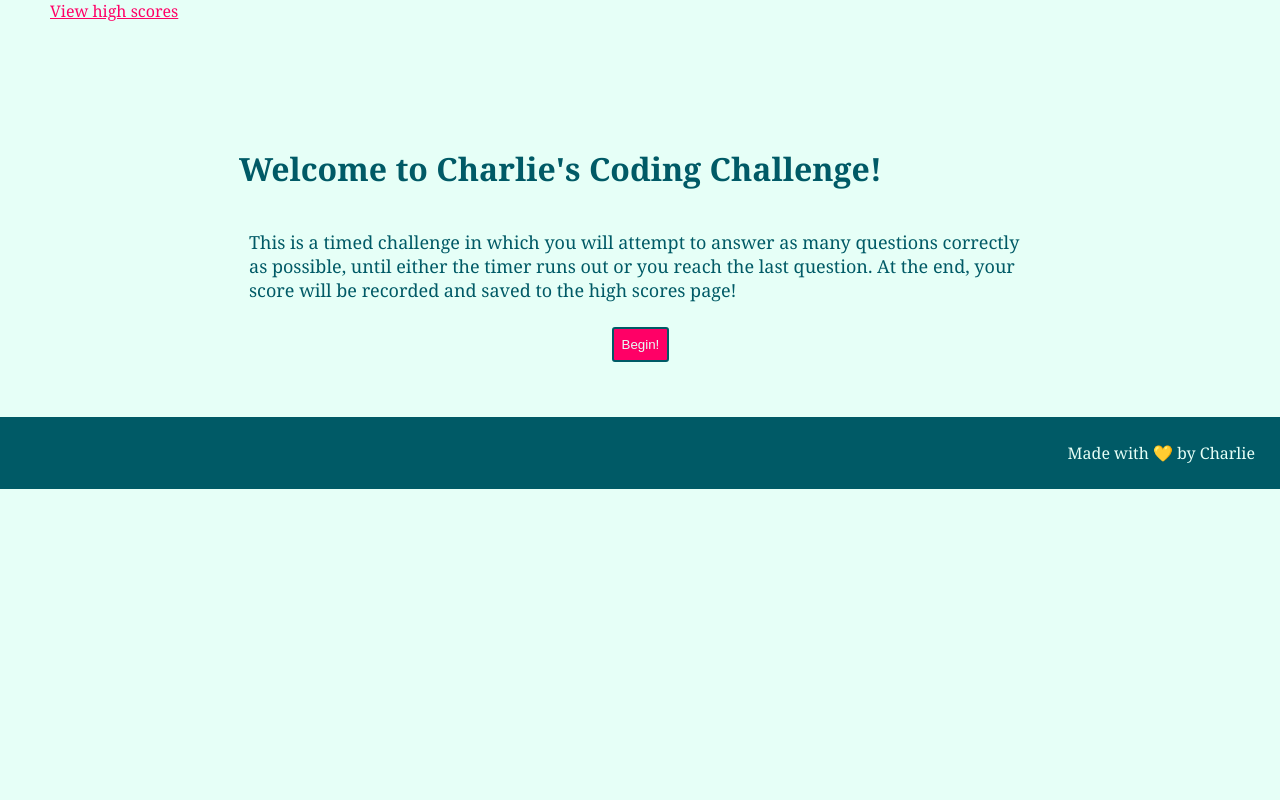
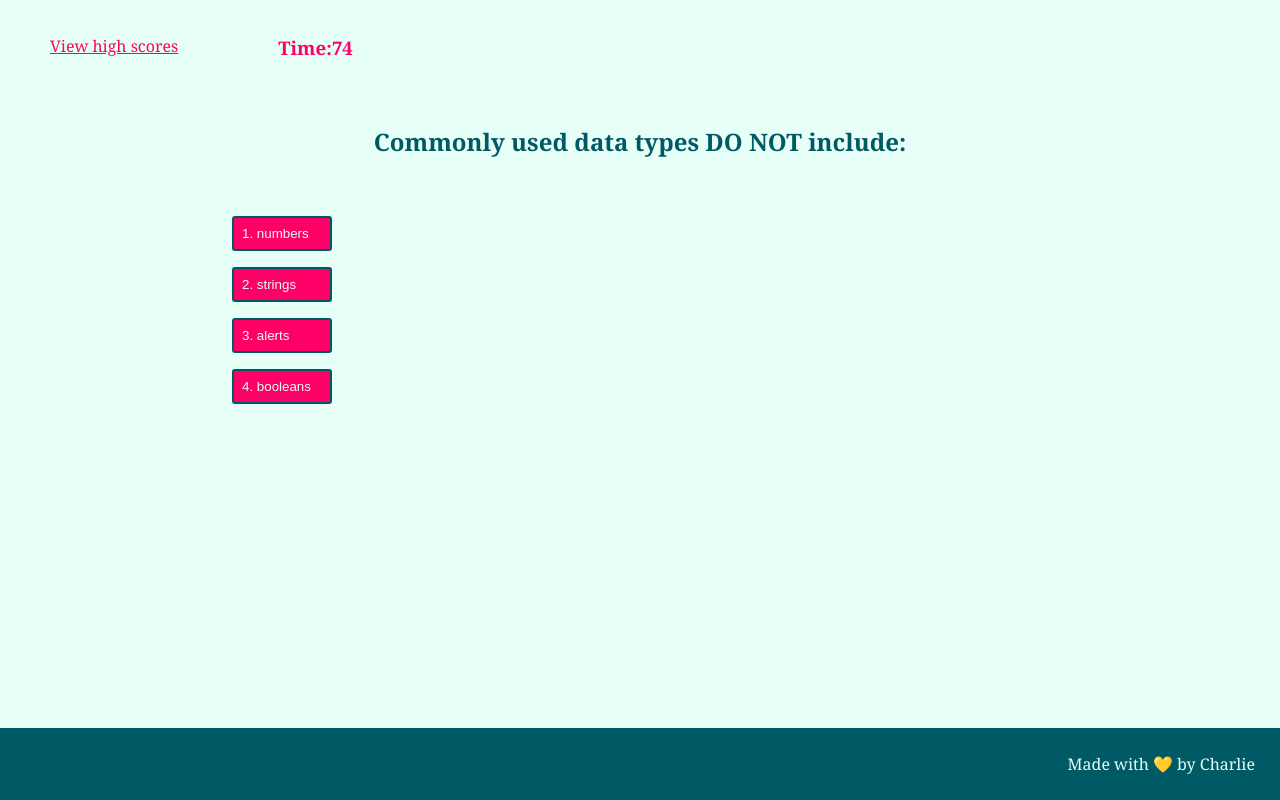
Before and after one commit to charliec1665/charlies-code-quiz, a plain HTML site: page index.html in a window 1280 px wide. Both pictures are taken after a click on the button "Begin!". Drawn offline with Linux system fonts and the light colour scheme.

Commit message:
begin button working

```diff
--- a/assets/css/style.css
+++ b/assets/css/style.css
@@ -16,18 +16,21 @@ body {
 }
 
 /* Header Styles */
+header {
+    display: flex;
+}
 header a {
     margin: 25px;
-    margin-top: 35px;
+    margin-top: 10px;
     padding: 25px;
     color: var(--medium-color);
 }
 
 #countdown {
     margin: 25px;
-    margin-top: 35px;
+    margin-top: 10px;
     padding: 25px;
-    color: var(--dark-color);
+    color: var(--medium-color);
 }
 
 /* Welcome Message Styles */
@@ -54,7 +57,6 @@ p {
     width: 57px;
     text-align: center;
     margin: auto;
-    margin-bottom: 55px;
 }
 
 /* Question Styles */
@@ -116,7 +118,7 @@ button span {
     text-indent: 25px;
 }
 
-.answers .four {
+.answers #four {
     margin-bottom: 55px;
 }
 
@@ -174,7 +176,15 @@ main {
 }
 
 /* Footer Styles */
-footer {
+.footer-box {
+    margin: 0;
+    margin-bottom: 0;
+    position: fixed;
+    bottom: 0;
+    width: 100%;
+}
+
+.footer {
     margin: 0;
     padding: 25px;
     text-align: right;
--- a/assets/js/script.js
+++ b/assets/js/script.js
@@ -1,3 +1,4 @@
+var containers = document.querySelector('.containers');
 var container1 = document.getElementById('container1');
 var container2 = document.getElementById('container2');
 var container3 = document.getElementById('container3');
@@ -29,25 +30,21 @@ var timerFunction = function() {
             timerEl.textContent = '';
             clearInterval(timeInterval);
             //show times-up container
-            var timesUp = document.getElementsByClassName('times-up');
+            var timesUp = document.getElementById('container7');
 
-            appendChild(timesUp);
+            containers.appendChild(timesUp);
           }
     }, 1000);
 }
 
 // create conditional to show only one container at a time, using "data-state 'visible'"
 var beginQuiz = function(event) {
-    var targetEl = event.target;
-
-    if (targetEl.matches(button)) {
-        //remove welcome message
+    //remove welcome message
     container1.remove();
     //show first question
-    appendChild(container2);
+    containers.appendChild(container2);
     // start timer
     timerFunction();
-    };
 }
 
 // ceate timer for 75 seconds
--- a/index.html
+++ b/index.html
@@ -90,7 +90,7 @@
                     <button id="five-four">4. global</button>
                 </div>
             </div>
-            <div class="times-up" id="times-up">
+            <div class="times-up" id="container7">
                 <h2>BUZZZZZZ ⏱</h2>
                 <div class="form">
                     <p>Your final score is:</p>
@@ -103,8 +103,10 @@
             </div>
         </div>
     </div>
+    <div class="footer-box">
+        <footer class="footer">Made with 💛 by Charlie</footer>
+    </div>
 
-    <footer>Made with 💛 by Charlie</footer>
     <script src="./assets/js/script.js"></script>
 </body>
 </html>
```
